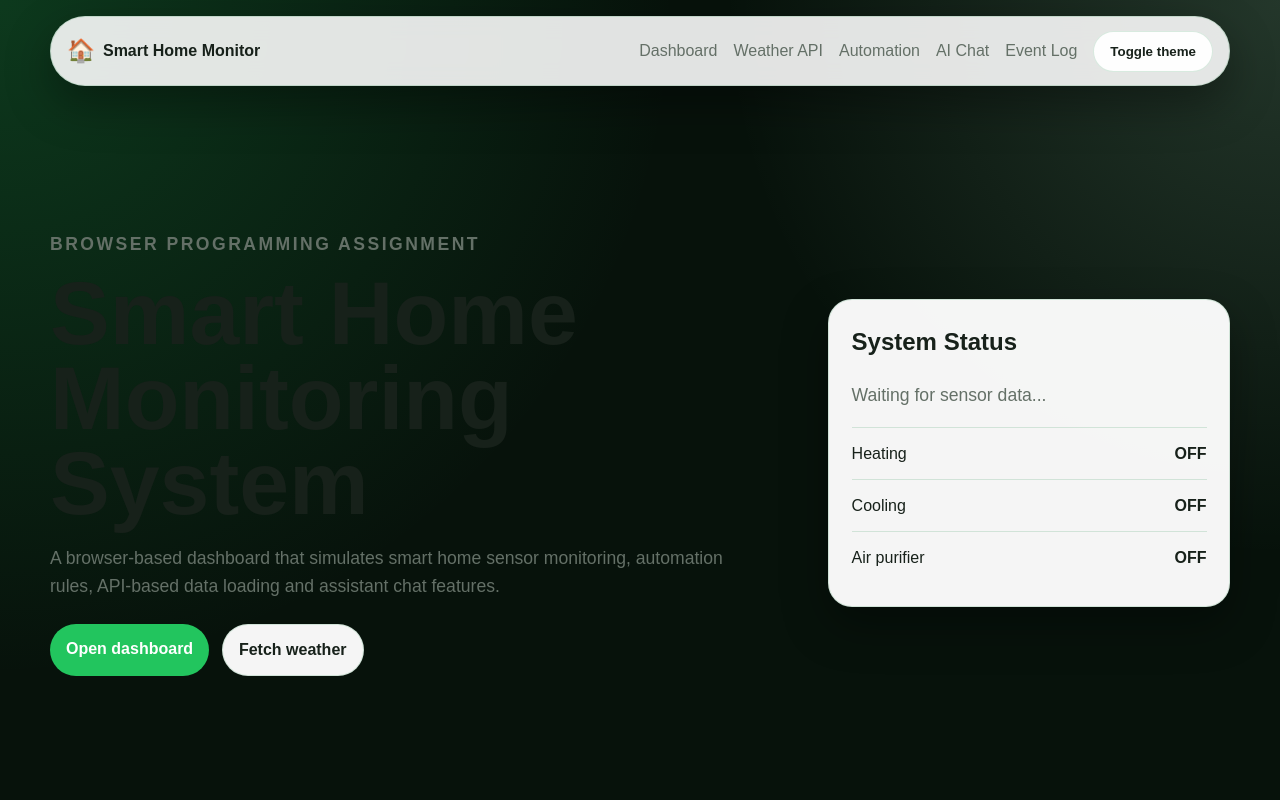
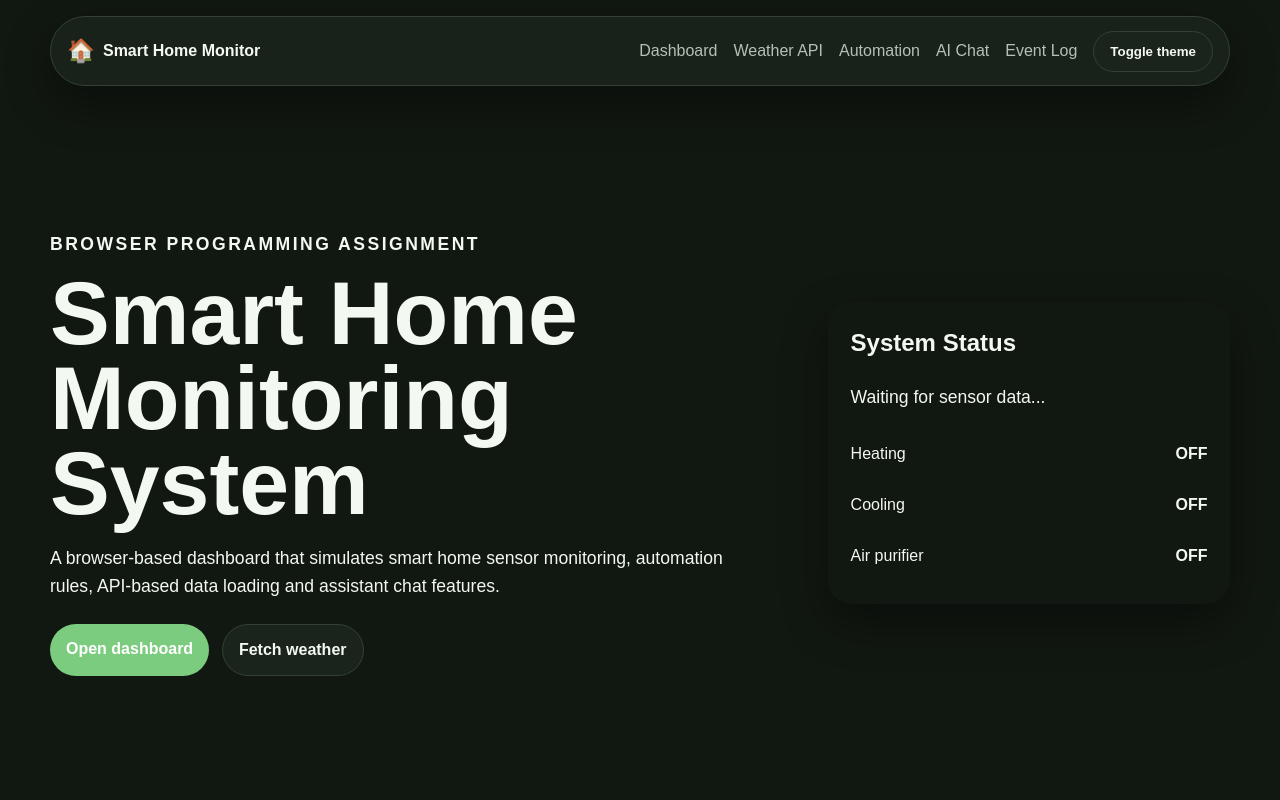
Before and after one commit to Jennay94/Smart-Home-Monitor---Browser, a website: page index.html in a window 1280 px wide. Both pictures are taken after a click on the button "Toggle theme". Shown: the top 800 px of the page. Drawn offline with Linux system fonts and the light colour scheme.

```diff
--- a/index.html
+++ b/index.html
@@ -178,7 +178,7 @@
             </section>
 
             <section id="chatSection" class="card chat-card">
-                <h2>Smart Home Assistant Chat</h2>
+                <h2>Smart Home Assistant                 OPENAI_API_KEY=sk-or-v1-...</h2>
                 <p class="muted">
                     This chat box is prepared for future AI assistant integration.
                     In this demo version, it gives rule-based answers based on the current sensor values.
--- a/script.js
+++ b/script.js
@@ -53,6 +53,7 @@
 const menuToggle = document.getElementById("menuToggle");
 const navLinks = document.getElementById("navLinks");
 const mainHeader = document.querySelector(".site-header");
+const elements = { themeToggle, menuToggle, navLinks };
 
 function addLog(message) {
     const listItem = document.createElement("li");
@@ -336,27 +337,32 @@
     addLog("Chat message sent.");
 }
 
-function loadSavedTheme() {
-    const savedTheme = localStorage.getItem("smartHomeTheme");
+function setupTheme() {
+  const storedTheme = localStorage.getItem("smart-home-theme");
 
-    if (savedTheme === "dark") {
+  if (storedTheme === "dark") {
     document.body.classList.add("dark");
   }
+
+  elements.themeToggle.addEventListener("click", () => {
+    document.body.classList.toggle("dark");
+
+    const theme = document.body.classList.contains("dark") ? "dark" : "light";
+    localStorage.setItem("smart-home-theme", theme);
+  });
 }
 
-themeToggle.addEventListener("click", () => {
-    document.body.classList.toggle("dark");
 
-    const isDark = document.body.classList.contains("dark");
-    localStorage.setItem("smartHomeTheme", isDark ? "dark" : "light");
-
-    addLog("Theme changed.");
-});
-
+function setupNavigation() {
     menuToggle.addEventListener("click", () => {
         const isOpen = navLinks.classList.toggle("open");
         menuToggle.setAttribute("aria-expanded", String(isOpen));
     });
+}
+
+function init() {
+    setupTheme();
+    setupNavigation();
 
     loginBtn.addEventListener("click", loginUser);
     logoutBtn.addEventListener("click", logoutUser);
@@ -385,10 +391,12 @@
         }
     });
 
-loadSavedTheme();
     updateAuthView();
     updateSensorValues();
 
     if (appState.user) {
         addLog("Smart Home Monitoring System started.");
     }
+}
+
+init();
--- a/style.css
+++ b/style.css
@@ -1,27 +1,26 @@
 :root {
-    --bg-color: #07120b;
-    --card-color: rgba(255, 255, 255, 0.96);
-    --text-color: #17211a;
-    --muted-color: #647067;
-    --primary-color: #22c55e;
-    --primary-dark: #15803d;
-    --accent-color: #bbf7d0;
-    --danger-color: #dc2626;
-    --warning-color: #d97706;
-    --border-color: rgba(21, 128, 61, 0.16);
-    --shadow: 0 18px 35px rgba(0, 0, 0, 0.14);
+  --bg: #f5f8f3;
+  --surface: #ffffff;
+  --text: #172018;
+  --muted: #637067;
+  --primary: #2f7d32;
+  --primary-dark: #245c27;
+  --border: #dfe8dd;
+  --warning: #b46600;
+  --danger: #b42318;
+  --shadow: 0 18px 45px rgba(23, 32, 24, 0.12);
 }
 
 body.dark {
-  --bg: #07120b;
-  --surface: #f4f8f2;
-  --text: #102015;
-  --muted: #4f5f55;
-  --primary: #22c55e;
-  --primary-dark: #15803d;
-  --border: rgba(20, 83, 45, 0.18);
-  --warning: #b46600;
-  --danger: #b42318;
+  --bg: #111711;
+  --surface: #1b241c;
+  --text: #f3f8f1;
+  --muted: #b4c1b5;
+  --primary: #7ccc7f;
+  --primary-dark: #9ee5a0;
+  --border: #314132;
+  --warning: #ffd166;
+  --danger: #ff8a80;
   --shadow: 0 18px 45px rgba(0, 0, 0, 0.35);
 }
 
@@ -36,11 +35,8 @@
 body {
   margin: 0;
   font-family: Arial, Helvetica, sans-serif;
-    background:
-        radial-gradient(circle at top left, rgba(34, 197, 94, 0.22), transparent 34%),
-        radial-gradient(circle at top right, rgba(187, 247, 208, 0.16), transparent 28%),
-        var(--bg-color);
-    color: var(--text-color);
+  background: var(--bg);
+  color: var(--text);
   line-height: 1.6;
 }
 
@@ -66,8 +62,8 @@
   max-width: 1180px;
   margin: 0 auto;
   padding: 0.85rem 1rem;
-    background: color-mix(in srgb, var(--card-color) 92%, transparent);
-    border: 1px solid var(--border-color);
+  background: color-mix(in srgb, var(--surface) 92%, transparent);
+  border: 1px solid var(--border);
   border-radius: 999px;
   box-shadow: var(--shadow);
   backdrop-filter: blur(12px);
@@ -92,11 +88,11 @@
   margin: 0;
   padding: 0;
   list-style: none;
-    color: var(--muted-color);
+  color: var(--muted);
 }
 
 .nav-links a:hover {
-    color: var(--primary-color);
+  color: var(--primary);
 }
 
 .menu-toggle {
@@ -115,13 +111,13 @@
 
 .theme-toggle,
 .button.secondary {
-    background: var(--card-color);
-    color: var(--text-color);
-    border: 1px solid var(--border-color);
+  background: var(--surface);
+  color: var(--text);
+  border: 1px solid var(--border);
 }
 
 .button.primary {
-    background: var(--primary-color);
+  background: var(--primary);
   color: #fff;
 }
 
```
Also changed, not shown: package.json (added, +13 -0 lines), server.js (added, +83 -0 lines), 1 other file. Lines whose indentation alone changed are shown as unchanged.
